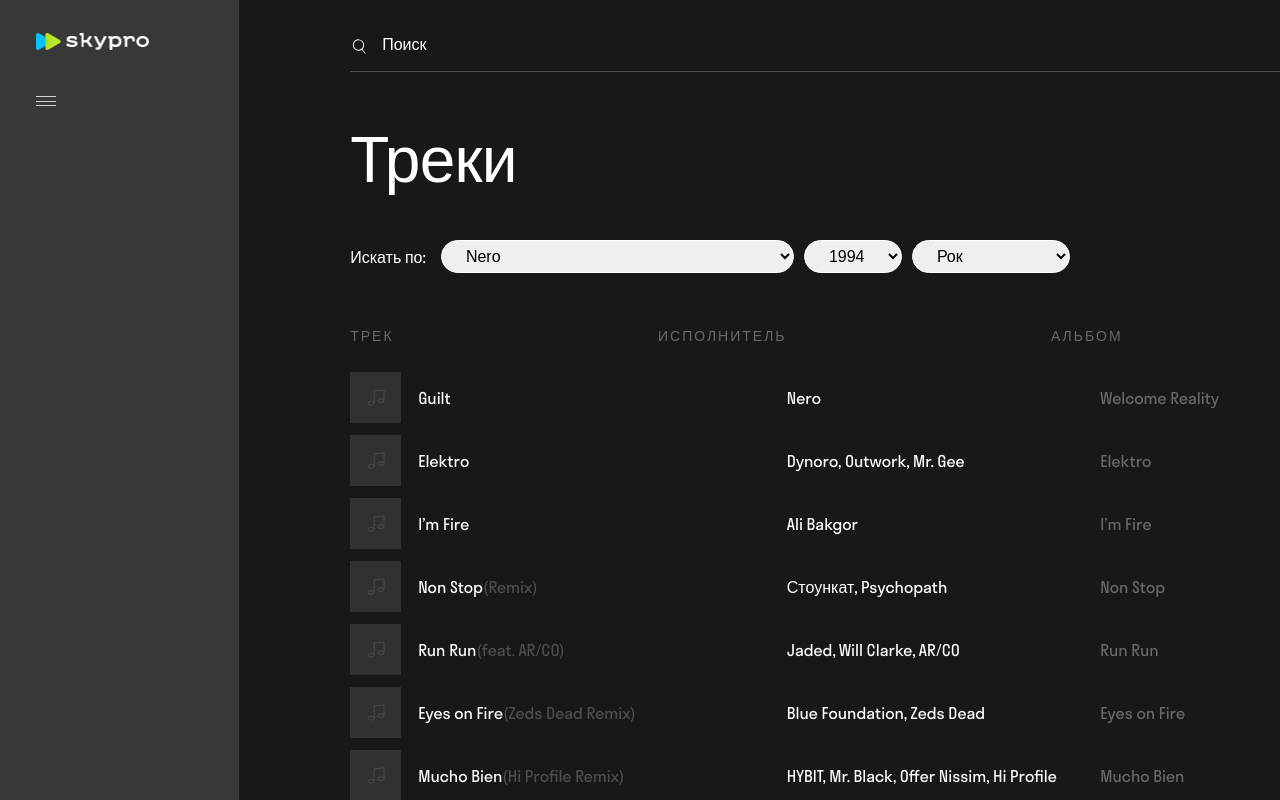
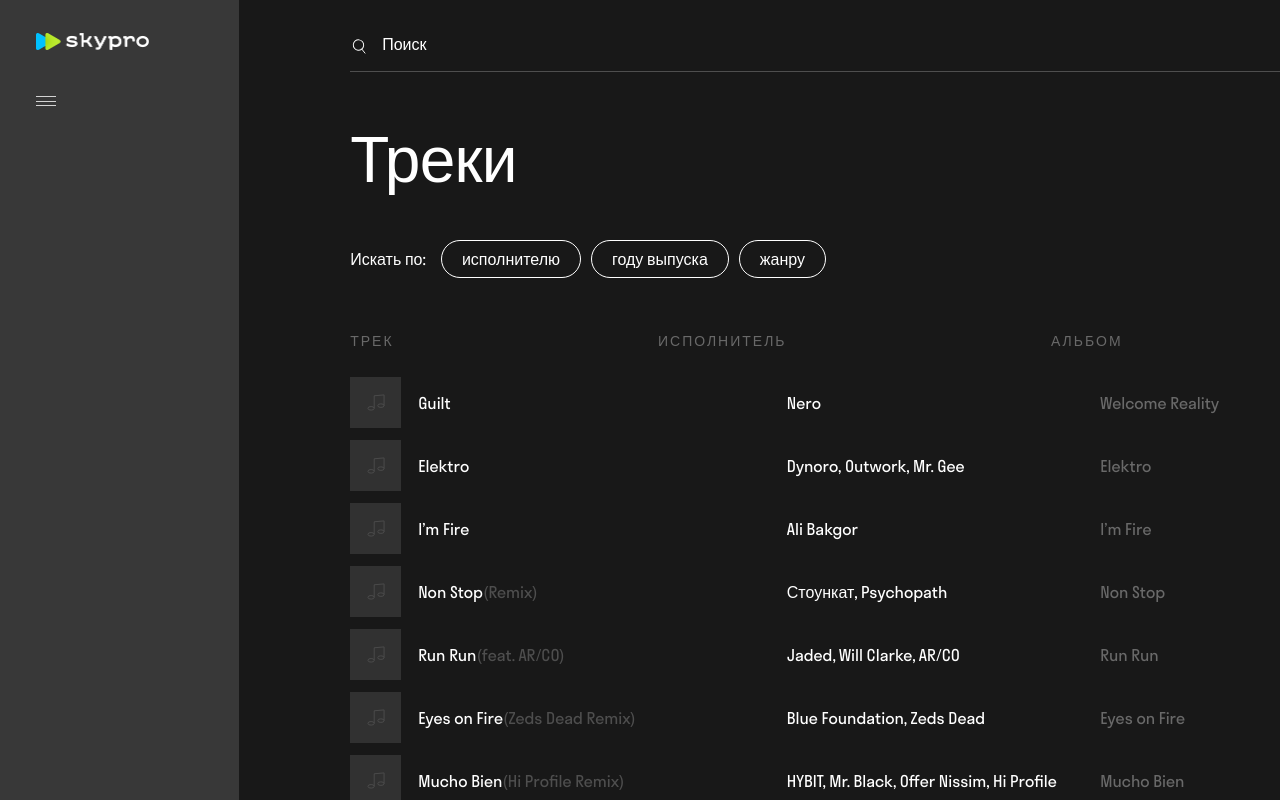
Before and after one commit to ramzilhalimov/skypro-music., a React (Create React App) app in the folder srypro-music/: page / in a window 1280 px wide. Shown: the top 800 px of the page. Built offline with nearby package versions, Linux system fonts and the light colour scheme.

Commit message:
home-3 new

```diff
--- a/srypro-music/src/components/Filter/Filter.css
+++ b/srypro-music/src/components/Filter/Filter.css
@@ -33,27 +33,83 @@
 .Filter__button:not(:last-child) {
   margin-right: 10px;
 }
+._btn-text:hover {
+  border-color: #d9b6ff;
+  color: #d9b6ff;
+  cursor: pointer;
+}
 
-.dropdown-content {
-  /* display: none; */
-  box-sizing: border-box;
-  position: absolute;
-  min-width: 300px;
-  border-bottom: 300px solid #383838;;
-  margin-top: 350px;
-  border-radius: 10px;
-  margin-left: 94px;
-  overflow: auto
+._btn-text:active {
+  border-color: #ad61ff;
+  color: #ad61ff;
+  cursor: pointer;
 }
-.dropdown-content.active {
-  transform: translateY(-350px);
+
+.Button_author {
+  width: 248px;
+  height: 305px;
+  position: fixed; top: 280px; left: 500px;
+  background-color: #313131;
+  padding: 34px;
+  border-radius: 12px;
 }
-.dropdown-content-year{
-   box-sizing: border-box;
-  position: absolute;
-  min-width: 300px;
-  border-bottom: 300px solid #383838;;
-  margin-top: 350px;
-  border-radius: 10px;
-  margin-left: 94px;
+.Button_year {
+  width: 248px;
+  height: 305px;
+  position: fixed; top: 280px; left: 650px;
+  background-color: #313131;
+  padding: 34px;
+  border-radius: 12px;
 }
+.Button_genre {
+  width: 248px;
+  height: 305px;
+  position: fixed; top: 280px; left: 800px;
+  background-color: #313131;
+  padding: 34px;
+  border-radius: 12px;
+}
+.Button_filter {
+  width: 180px;
+  height: 237px;
+  background-color: #313131;
+  display: flex;
+  flex-direction: column;
+  gap: 24px;
+  overflow-y: scroll;
+}
+
+.Button_filter::-webkit-scrollbar {
+  width: 5px;
+}
+
+.Button_filter::-webkit-scrollbar-track {
+  background-color: rgb(138, 133, 133);
+}
+
+.Button_filter::-webkit-scrollbar-thumb {
+  box-shadow: inset 0 0 3px rgba(0, 0, 0, 0.3);
+}
+
+.Button_filter_title {
+  display: inline-block;
+  line-height: 1;
+  text-decoration: none;
+  cursor: pointer;
+}
+.Button_filter_title:after {
+  background-color: #9A48F1;
+  display: block;
+  content: "";
+  height: 2px;
+  width: 0%;
+}
+.Button_filter_title:hover:after,
+.Button_filter_title:focus:after {
+  width: 100%;
+}
+
+.Button_filter_title:hover {
+  border-color: #d9b6ff;
+  color: #d9b6ff;
+}
--- a/srypro-music/src/components/Filter/Filter.js
+++ b/srypro-music/src/components/Filter/Filter.js
@@ -2,40 +2,77 @@ import { useState } from 'react'
 import './Filter.css'
 import { Tracks } from '../Tracks/Tracks'
 
- const genres = [ 'Рок', 'Хип-Хоп', 'Поп-музыка', 'Техно', 'Инди', 'Электроника',]
-export function Filter() {
-  // const [isOpen, setOpen] = useState()
+export const Filter = () =>  {
 
+  const [isOpen, setOpen] = useState(false)
   const [value, setValue] = useState('');
 
-  // function handleMoreClick() {
-  //   setOpen(!isOpen)
-  // }
-const track = Tracks.map((track) => {
-   return <option key={track.index} value={track.author}>{track.author}</option>;
-});
+  const toggleOpen= () => setOpen(!isOpen);
 
-const genreTrack = genres.map((text, index) => {
-  return <option key={index} value={text}>{text}</option>;
-});
+
   return (
     <div className="Centerblock__filter filter">
       <div className="Filter__title">Искать по:</div>
-     <select name="исполнителю"className="Filter__button button-author _btn-text" value={value} onChange={(event) => setValue(event.target.value)}>
-     {track}
-     </select>
-      <select className="Filter__button button-year _btn-text">году выпуска
-      <option>1994</option>
-      <option>1989</option>
-      <option>1991</option>
-      <option>2001</option>
-      </select>
-      <select className="Filter__button button-genre _btn-text">жанру
-      value={value} onChange={(event) => setValue(event.target.value)}
-     {genreTrack}
-      </select>
+      <div
+        className="Filter__button button-author _btn-text"
+        onClick={() => {
+          toggleOpen();
+          setValue("author");
+        }}
+      >
+        исполнителю
+      </div>
+      {isOpen && value === "author" && (
+        <div className="Button_author">
+          <ul className="Button_filter">
+            {Tracks.map((track) => (
+              <li className="Button_filter_title" key={track.id}>
+                {track.author}
+              </li>
+            ))}
+          </ul>
+        </div>
+      )}
+      <div
+        className="Filter__button button-year _btn-text"
+        onClick={() => {
+          toggleOpen();
+          setValue("year");
+        }}
+      >
+        году выпуска
+      </div>
+      {isOpen && value === "year" && (
+        <div className="Button_year">
+          <ul className="Button_filter">
+            {Tracks.map((track) => (
+              <li className="Button_filter_title" key={track.id}>
+                {track.year}
+              </li>
+            ))}
+          </ul>
+        </div>
+      )}
+      <div
+        className="Filter__button button-genre _btn-text"
+        onClick={() => {
+          toggleOpen();
+          setValue("genre");
+        }}
+      >
+        жанру
+      </div>
+      {isOpen && value === "genre" && (
+        <div className="Button_genre">
+          <ul className="Button_filter">
+            {Tracks.map((track) => (
+              <li className="Button_filter_title" key={track.id}>
+                {track.genre}
+              </li>
+            ))}
+          </ul>
+        </div>
+      )}
     </div>
-
-  )
-
-}
+  );
+};
--- a/srypro-music/src/components/Tracks/Tracks.js
+++ b/srypro-music/src/components/Tracks/Tracks.js
@@ -1,53 +1,103 @@
 
 export const Tracks = [
-{
-  text: "Guilt",
-  author: "Nero",
-  album: "Welcome Reality",
+  {
+    id: 1,
+    track: 'Guilt',
+    author: 'Nero',
+    album: 'Welcome Reality',
+    like: "img/icon/sprite.svg#icon-like",
+    time: '4:44',
+    year: '2011',
+    genre: 'Electro'
 },
 {
-  text: "Elektro",
-  author:  "Dynoro, Outwork, Mr. Gee",
-  album:  "Elektro",
+    id: 2,
+    track: 'Elektro',
+    author: 'Dynoro, Outwork, Mr. Gee',
+    album: 'Elektro',
+    like: "img/icon/sprite.svg#icon-like",
+    time: '2:22',
+    year: '2006',
+    genre: 'Electro'
 },
 {
-  text: "I’m Fire",
-  author:  "Ali Bakgor",
-  album:  "I’m Fire",
+    id: 3,
+    track: 'I’m Fire',
+    author: 'Ali Bakgor',
+    album: 'I’m Fire',
+    like: "img/icon/sprite.svg#icon-like",
+    time: '2:22',
+    year: '2021',
+    genre: 'House Bitrate'
 },
 {
-  text: "Non Stop" ,
-  author:"Стоункат, Psychopath",
-  album:  "Non Stop",
+    id: 4,
+    track: 'Non Stop',
+    author: 'Стоункат, Psychopath',
+    album: 'Non Stop',
+    like: "img/icon/sprite.svg#icon-like",
+    time: '4:12',
+    year: '2019',
+    genre: 'Dubstep'
 },
 {
-  text:  "Run Run" ,
-  author: "Jaded, Will Clarke, AR/CO",
-  album:  "Run Run",
+    id: 5,
+    track: 'Run Run',
+    author: 'Jaded, Will Clarke, AR/CO',
+    album: 'Run Run',
+    like: "img/icon/sprite.svg#icon-like",
+    time: '2:54',
+    year: '2021',
+    genre: 'Dance'
 },
 {
-  text:  "Eyes on Fire" ,
-  author:  "Blue Foundation, Zeds Dead",
-  album:   "Eyes on Fire",
+    id: 6,
+    track: 'Eyes on Fire (Zeds Dead Remix)',
+    author: 'Blue Foundation, Zeds Dead',
+    album: 'Eyes on Fire',
+    like: "img/icon/sprite.svg#icon-like",
+    time: '5:20',
+    year: '2021',
+    genre: 'Remix'
 },
 {
-  text: "Mucho Bien" ,
-  author: "HYBIT, Mr. Black, Offer Nissim, Hi Profile",
-  album: "Mucho Bien",
+    id: 7,
+    track: 'Mucho Bie',
+    author: 'HYBIT, Mr. Black, Offer Nissim, Hi Profile',
+    album: 'Mucho Bie',
+    like: "img/icon/sprite.svg#icon-like",
+    time: '3:41',
+    year: '2021',
+    genre: 'Dance'
 },
 {
-  text: "Knives n Cherries" ,
-  author: "minthaze",
-  album: "Captivating",
+    id: 8,
+    track: 'Knives n Cherries',
+    author: 'minthaze',
+    album: 'Captivating',
+    like: "img/icon/sprite.svg#icon-like",
+    time: '1:48',
+    year: '2017',
+    genre: 'Hip-hop'
 },
 {
-  text:  "How Deep Is Your Love" ,
-  author:  "Calvin Harris, Disciples",
-  album:  "How Deep Is Your Love",
+    id: 9,
+    track: 'How Deep Is Your Love',
+    author: 'Calvin Harris, Disciples',
+    album: 'How Deep Is Your Love',
+    like: "img/icon/sprite.svg#icon-like",
+    time: '3:32',
+    year: '2015',
+    genre: 'Dance'
 },
 {
-  text: "Morena" ,
-  author: "Tom Boxer",
-  album:  "Soundz Made in Romania",
+    id: 10,
+    track: 'Morena',
+    author: 'Tom Boxer',
+    album: 'Soundz Made in Romania',
+    like: "img/icon/sprite.svg#icon-like",
+    time: '3:36',
+    year: '2009',
+    genre: 'Dance'
 }
 ]
```
Also changed, not shown: srypro-music/src/App.js (+6 -7 lines).
